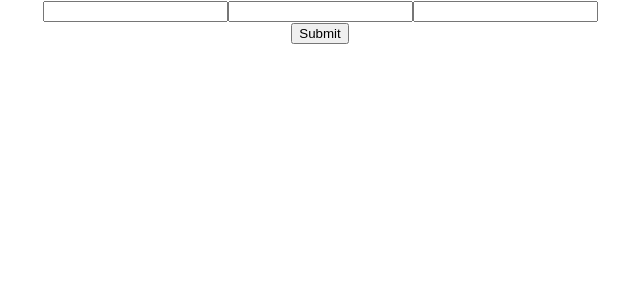
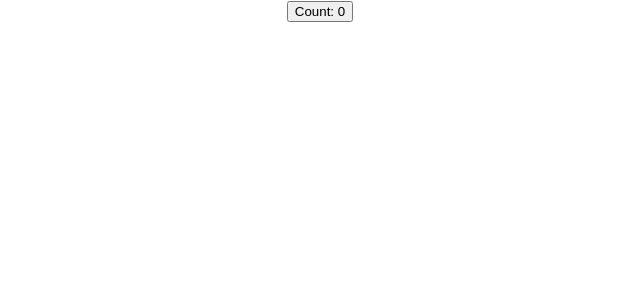
Before and after one commit to Filipe-vilela-felix/tutorial-react, a React (Create React App) app in the folder hello-world/: page / in a window 1280 px wide. Shown: the top 300 px of the page, without its empty margins (320-960 px from the left). Built offline with nearby package versions, Linux system fonts and the light colour scheme.

Commit message:
Hooks - useState Hook

```diff
--- a/hello-world/src/App.js
+++ b/hello-world/src/App.js
@@ -1,11 +1,12 @@
-import logo from './logo.svg';
 import './App.css';
-import PostForm from './components/PostForm';
+import ClassCounter from './components/ClassCounter';
+import HookCounter from './components/HookCounter';
 
 function App() {
   return (
     <div className="App">
-      <PostForm />
+     {/* <ClassCounter /> */}
+      <HookCounter />
     </div>
   );
 }
--- /dev/null
+++ b/hello-world/src/components/ClassCounter.js
@@ -0,0 +1,27 @@
+import React, { Component } from 'react'
+
+class ClassCounter extends Component {
+    constructor() {
+        super()
+        this.state = {
+            count: 0
+        }
+    }
+
+    incrementCount = () => {
+        this.setState((prevState) => {
+            return { count: prevState.count + 1 }
+        })
+    }
+
+    render() {
+        const { count } = this.state
+        return (
+            <div>
+                <button onClick={this.incrementCount}>Count: {count}</button>
+            </div>
+        )
+    }
+}
+
+export default ClassCounter
--- /dev/null
+++ b/hello-world/src/components/HookCounter.js
@@ -0,0 +1,13 @@
+import React, {useState} from 'react'
+
+function HookCounter() {
+    const [count, setCount] = useState(0)
+
+    return (
+        <div>
+            <button onClick={() => setCount(count + 1)}>Count: {count} </button>
+        </div>
+    )
+}
+
+export default HookCounter
```
Also changed, not shown: 1 other file (tests, documents, lock files or other folders).
